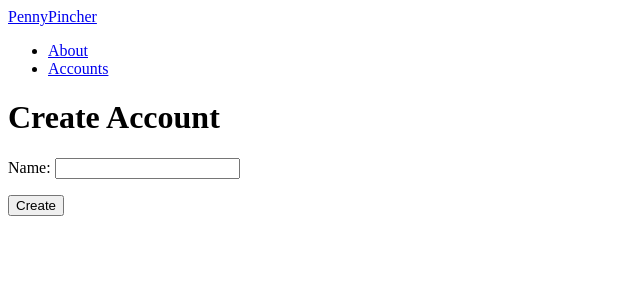
After one commit to cjsanc1/PennyPincher, a Django app: page /accounts/create/ in a window 1280 px wide. The commit adds this page. Shown: the top 300 px of the page, without its empty margins (0-640 px from the left). Run offline with Django 4.2, Linux system fonts and the light colour scheme; the visitor is signed in with stand-in values (Sample User, id 1).

Commit message:
Tuesday May 16 commit

```diff
--- a/main_app/models.py
+++ b/main_app/models.py
@@ -1,13 +1,22 @@
 from django.db import models
 from django.contrib.auth.models import User
+from django.urls import reverse
 
 # Create your models here.
 class Account(models.Model):
     user = models.ForeignKey(User, on_delete=models.CASCADE)
     name = models.CharField(max_length=50)
+    balance = models.DecimalField(max_digits=10, decimal_places=2, default=0) #shows balance for given account
 
     def __str__(self):
         return self.name
+    def update_balance(self):
+        transactions = self.transaction_set.all()
+        total_balance = transactions.aggregate(models.Sum('amount'))['amount__sum'] #calculates balance
+        self.balance = total_balance or 0
+        self.save() #saves everything
+    def get_absolute_url(self):
+        return reverse('detail', kwargs={'pk': self.pk})
 
 class Transaction(models.Model):
     user = models.ForeignKey(User, on_delete=models.CASCADE)
@@ -21,3 +30,7 @@ class Transaction(models.Model):
 
     class Meta:
         ordering = ['-date']
+
+    def save(self, *args, **kwargs): #code to save the amount and apply it to account
+        super().save(*args, **kwargs) #super() lets you execute original use of save() method this is where it actually gets saved
+        self.account.update_balance() #calls function from above
--- /dev/null
+++ b/main_app/templates/about.html
@@ -0,0 +1,4 @@
+{% extends 'base.html' %}
+{% block content %}
+<h1>About Page</h1>
+{% endblock %}
--- a/main_app/templates/base.html
+++ b/main_app/templates/base.html
@@ -9,12 +9,12 @@
     <link rel="stylesheet" type="text/css" href="{% static 'css/style.css' %}">
 </head>
 <body>
-    <header>PennyPincher</header>
+    <header><a href="{% url 'home' %}">PennyPincher</a></header>
     <nav>
         <ul>
-            <li href="/">Home</li>
-            <li><a href="/accounts">Accounts</a></li>
-            <li>Services and Tools</li>
+            <li><a href="{% url 'about' %}">About</a></li>
+            <li><a href="{% url 'accounts' %}">Accounts</a></li>
+            {% comment %} <li>Services and Tools</li> {% endcomment %}
         </ul>
     </nav>
     {% block content %}
--- /dev/null
+++ b/main_app/templates/main_app/account_form.html
@@ -0,0 +1,14 @@
+{% extends 'base.html' %}
+{% block content %}
+{% if object %}
+    <h1>Edit {{object.name}}</h1>
+  {% else %}
+  <h1>Create Account</h1>
+  {% endif %}
+
+  <form method="POST">
+    {% csrf_token %}
+    {{ form.as_p }}
+    <button type="submit">Create</button>
+  </form>
+{% endblock %}
--- a/main_app/urls.py
+++ b/main_app/urls.py
@@ -1,8 +1,13 @@
 from django.urls import path
 from . import views
 
+
 urlpatterns = [
   path('', views.home, name='home'),
+  path('about/', views.about, name='about'),
   path('accounts/', views.accounts_index, name='accounts'),
-  path('accounts/<int:account_id>/', views.accounts_detail, name='detail'),
+  path('accounts/<int:pk>/', views.account_detail, name='account_detail'),
+  path('accounts/create/', views.AccountCreate.as_view(), name='create_account'),
+  path('accounts/<int:pk>/update/', views.AccountUpdate.as_view(), name='account_update'),
+  path('accounts/<int:pk>/delete/', views.AccountDelete.as_view(), name='account_delete'),
 ]
--- a/main_app/views.py
+++ b/main_app/views.py
@@ -1,17 +1,42 @@
-from django.shortcuts import render
+from django.shortcuts import render, get_object_or_404
+from django.views.generic.edit import CreateView, UpdateView, DeleteView
 from .models import Account, Transaction
 from .forms import TransactionForm
+from django.contrib.auth.mixins import LoginRequiredMixin
 
 # Create your views here.
 def home(request):
     return render(request, 'home.html')
 
+def about(request):
+    return render(request, 'about.html')
+
 def accounts_index(request):
-    return render(request, 'accounts.html')
+    accounts = Account.objects.all()
+    return render(request, 'accounts.html', {
+        'accounts': accounts
+        })
 
-def accounts_detail(request, account_id):
-    account = Account.objects.get(id=account_id)
-    transaction_form = TransactionForm()
-    return render(request, 'accounts/detail.html', {
-        'account': account, 'transaction_form': transaction_form
+def account_detail(request, pk):
+    account = get_object_or_404(Account, pk=pk)
+    return render(request, 'account/detail.html', {
+        'account': account
     })
+
+class AccountCreate(LoginRequiredMixin, CreateView):
+    model = Account
+    fields = 'name',
+    success_url = '/accounts'
+
+    def form_valid(self, form):
+        form.instance.user = self.request.user
+        return super().form_valid(form)
+
+class AccountUpdate(UpdateView):
+    model = Account
+    fields = 'name',
+    success_url = '/accounts'
+
+class AccountDelete(DeleteView):
+    model = Account
+    success_url = '/accounts'
```
Also changed, not shown: main_app/templates/account/detail.html (added, +7 -0 lines), main_app/templates/accounts.html (+8 -1 lines), main_app/templates/main_app/account_confirm_delete.html (added, +13 -0 lines), main_app/migrations/0003_account_balance.py (added).
